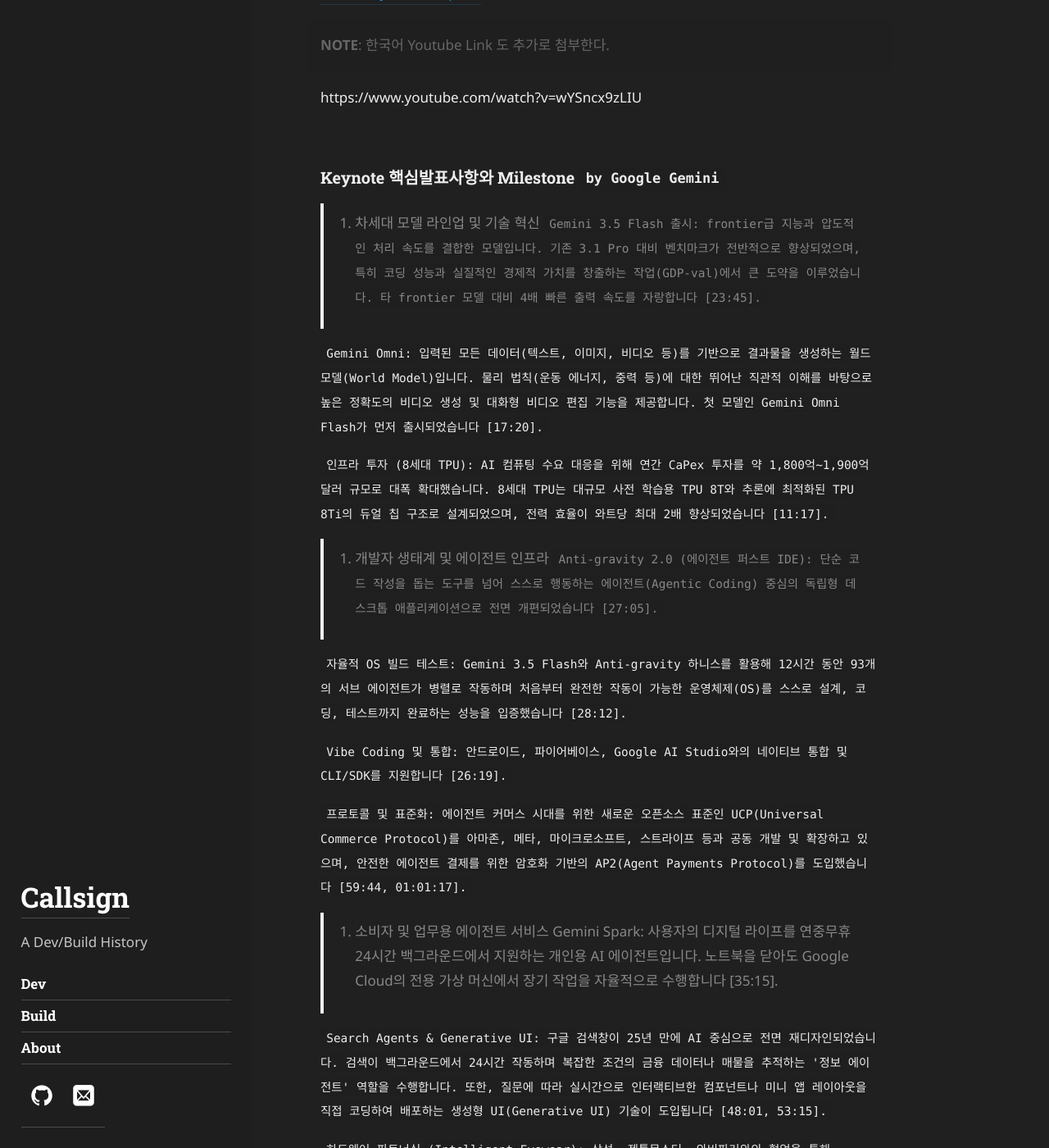
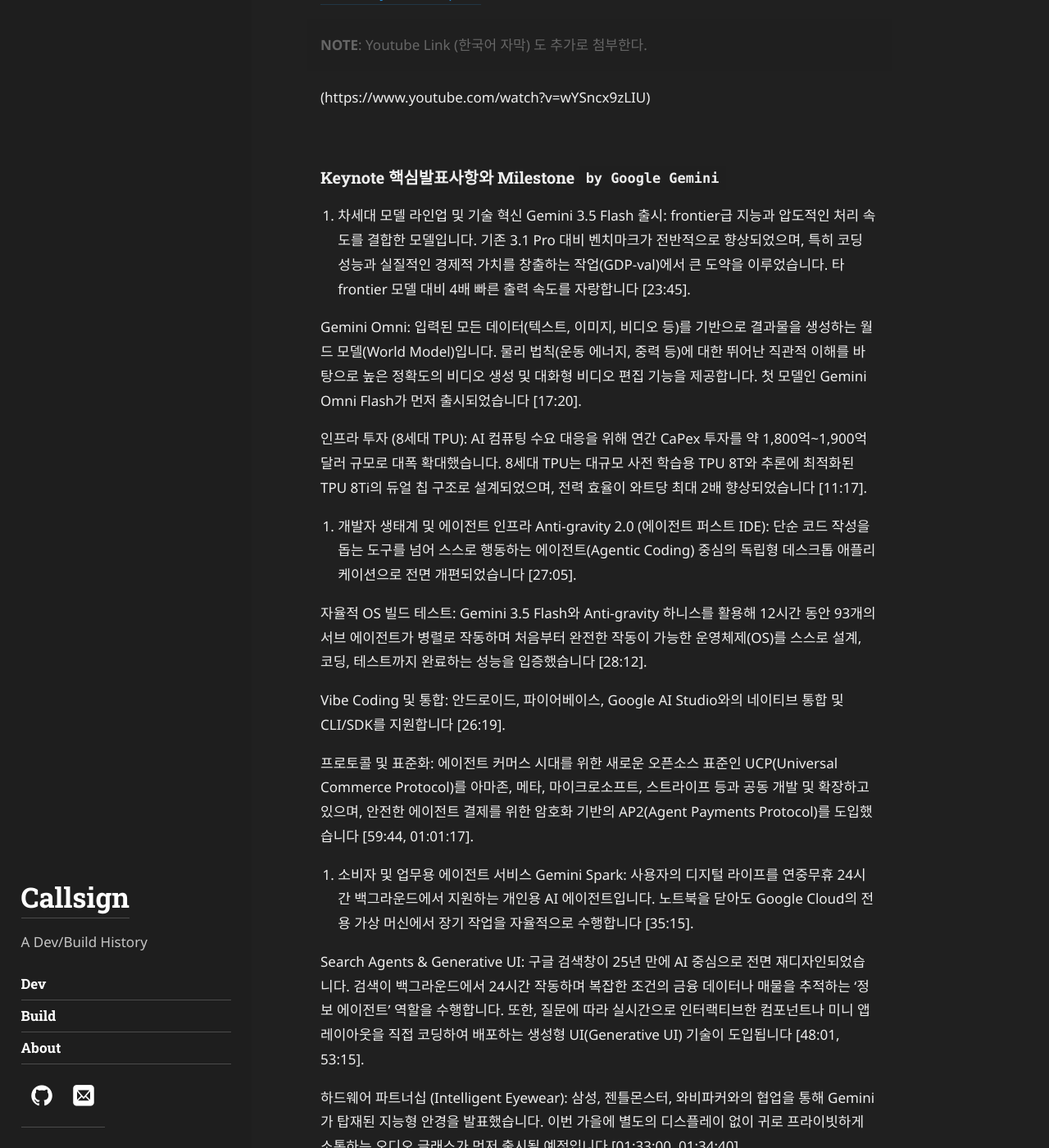
Before and after one commit to callsign88/callsign88.github.io, a Jekyll site: the page built from _posts/2026-05-26-Post-AIPro.md, in a window 1280 px wide and 1400 px high, scrolled down 793 px. Shown: the whole window at 82% size. Built offline with Jekyll 4.4.1, drawn with Linux system fonts in a browser that asks for light colours; some web fonts are replaced.

Commit message:
Refine formatting and content of Google I/O '26 post

```diff
--- a/_posts/2026-05-26-Post-AIPro.md
+++ b/_posts/2026-05-26-Post-AIPro.md
@@ -18,40 +18,41 @@
 
 [Watch keynote recaps](https://www.youtube.com/playlist?list=PLOU2XLYxmsILVF9qmspC4i4R0t3o64HSx)
 
-**NOTE**: 한국어 Youtube Link 도 추가로 첨부한다.
+**NOTE**: Youtube Link (한국어 자막) 도 추가로 첨부한다.
 {:.message}
 
-https://www.youtube.com/watch?v=wYSncx9zLIU
+(https://www.youtube.com/watch?v=wYSncx9zLIU)
 
 ### Keynote 핵심발표사항와 Milestone `by Google Gemini`
 
->1. 차세대 모델 라인업 및 기술 혁신
-`Gemini 3.5 Flash 출시: frontier급 지능과 압도적인 처리 속도를 결합한 모델입니다. 기존 3.1 Pro 대비 벤치마크가 전반적으로 향상되었으며, 특히 코딩 성능과 실질적인 경제적 가치를 창출하는 작업(GDP-val)에서 큰 도약을 이루었습니다. 타 frontier 모델 대비 4배 빠른 출력 속도를 자랑합니다 [23:45].`
+1. 차세대 모델 라인업 및 기술 혁신
+Gemini 3.5 Flash 출시: frontier급 지능과 압도적인 처리 속도를 결합한 모델입니다. 기존 3.1 Pro 대비 벤치마크가 전반적으로 향상되었으며, 특히 코딩 성능과 실질적인 경제적 가치를 창출하는 작업(GDP-val)에서 큰 도약을 이루었습니다. 타 frontier 모델 대비 4배 빠른 출력 속도를 자랑합니다 [23:45].
 
-`Gemini Omni: 입력된 모든 데이터(텍스트, 이미지, 비디오 등)를 기반으로 결과물을 생성하는 월드 모델(World Model)입니다. 물리 법칙(운동 에너지, 중력 등)에 대한 뛰어난 직관적 이해를 바탕으로 높은 정확도의 비디오 생성 및 대화형 비디오 편집 기능을 제공합니다. 첫 모델인 Gemini Omni Flash가 먼저 출시되었습니다 [17:20].`
+Gemini Omni: 입력된 모든 데이터(텍스트, 이미지, 비디오 등)를 기반으로 결과물을 생성하는 월드 모델(World Model)입니다. 물리 법칙(운동 에너지, 중력 등)에 대한 뛰어난 직관적 이해를 바탕으로 높은 정확도의 비디오 생성 및 대화형 비디오 편집 기능을 제공합니다. 첫 모델인 Gemini Omni Flash가 먼저 출시되었습니다 [17:20].
 
-`인프라 투자 (8세대 TPU): AI 컴퓨팅 수요 대응을 위해 연간 CaPex 투자를 약 1,800억~1,900억 달러 규모로 대폭 확대했습니다. 8세대 TPU는 대규모 사전 학습용 TPU 8T와 추론에 최적화된 TPU 8Ti의 듀얼 칩 구조로 설계되었으며, 전력 효율이 와트당 최대 2배 향상되었습니다 [11:17].`
+인프라 투자 (8세대 TPU): AI 컴퓨팅 수요 대응을 위해 연간 CaPex 투자를 약 1,800억~1,900억 달러 규모로 대폭 확대했습니다. 8세대 TPU는 대규모 사전 학습용 TPU 8T와 추론에 최적화된 TPU 8Ti의 듀얼 칩 구조로 설계되었으며, 전력 효율이 와트당 최대 2배 향상되었습니다 [11:17].
 
->2. 개발자 생태계 및 에이전트 인프라
-`Anti-gravity 2.0 (에이전트 퍼스트 IDE): 단순 코드 작성을 돕는 도구를 넘어 스스로 행동하는 에이전트(Agentic Coding) 중심의 독립형 데스크톱 애플리케이션으로 전면 개편되었습니다 [27:05].`
+2. 개발자 생태계 및 에이전트 인프라
+Anti-gravity 2.0 (에이전트 퍼스트 IDE): 단순 코드 작성을 돕는 도구를 넘어 스스로 행동하는 에이전트(Agentic Coding) 중심의 독립형 데스크톱 애플리케이션으로 전면 개편되었습니다 [27:05].
 
-`자율적 OS 빌드 테스트: Gemini 3.5 Flash와 Anti-gravity 하니스를 활용해 12시간 동안 93개의 서브 에이전트가 병렬로 작동하며 처음부터 완전한 작동이 가능한 운영체제(OS)를 스스로 설계, 코딩, 테스트까지 완료하는 성능을 입증했습니다 [28:12].`
+자율적 OS 빌드 테스트: Gemini 3.5 Flash와 Anti-gravity 하니스를 활용해 12시간 동안 93개의 서브 에이전트가 병렬로 작동하며 처음부터 완전한 작동이 가능한 운영체제(OS)를 스스로 설계, 코딩, 테스트까지 완료하는 성능을 입증했습니다 [28:12].
 
-`Vibe Coding 및 통합: 안드로이드, 파이어베이스, Google AI Studio와의 네이티브 통합 및 CLI/SDK를 지원합니다 [26:19].`
+Vibe Coding 및 통합: 안드로이드, 파이어베이스, Google AI Studio와의 네이티브 통합 및 CLI/SDK를 지원합니다 [26:19].
 
-`프로토콜 및 표준화: 에이전트 커머스 시대를 위한 새로운 오픈소스 표준인 UCP(Universal Commerce Protocol)를 아마존, 메타, 마이크로소프트, 스트라이프 등과 공동 개발 및 확장하고 있으며, 안전한 에이전트 결제를 위한 암호화 기반의 AP2(Agent Payments Protocol)를 도입했습니다 [59:44, 01:01:17].`
+프로토콜 및 표준화: 에이전트 커머스 시대를 위한 새로운 오픈소스 표준인 UCP(Universal Commerce Protocol)를 아마존, 메타, 마이크로소프트, 스트라이프 등과 공동 개발 및 확장하고 있으며, 안전한 에이전트 결제를 위한 암호화 기반의 AP2(Agent Payments Protocol)를 도입했습니다 [59:44, 01:01:17].
 
->3. 소비자 및 업무용 에이전트 서비스
+3. 소비자 및 업무용 에이전트 서비스
 Gemini Spark: 사용자의 디지털 라이프를 연중무휴 24시간 백그라운드에서 지원하는 개인용 AI 에이전트입니다. 노트북을 닫아도 Google Cloud의 전용 가상 머신에서 장기 작업을 자율적으로 수행합니다 [35:15].
 
-`Search Agents & Generative UI: 구글 검색창이 25년 만에 AI 중심으로 전면 재디자인되었습니다. 검색이 백그라운드에서 24시간 작동하며 복잡한 조건의 금융 데이터나 매물을 추적하는 '정보 에이전트' 역할을 수행합니다. 또한, 질문에 따라 실시간으로 인터랙티브한 컴포넌트나 미니 앱 레이아웃을 직접 코딩하여 배포하는 생성형 UI(Generative UI) 기술이 도입됩니다 [48:01, 53:15].`
+Search Agents & Generative UI: 구글 검색창이 25년 만에 AI 중심으로 전면 재디자인되었습니다. 검색이 백그라운드에서 24시간 작동하며 복잡한 조건의 금융 데이터나 매물을 추적하는 '정보 에이전트' 역할을 수행합니다. 또한, 질문에 따라 실시간으로 인터랙티브한 컴포넌트나 미니 앱 레이아웃을 직접 코딩하여 배포하는 생성형 UI(Generative UI) 기술이 도입됩니다 [48:01, 53:15].
 
-`하드웨어 파트너십 (Intelligent Eyewear): 삼성, 젠틀몬스터, 와비파커와의 협업을 통해 Gemini가 탑재된 지능형 안경을 발표했습니다. 이번 가을에 별도의 디스플레이 없이 귀로 프라이빗하게 소통하는 오디오 글래스가 먼저 출시될 예정입니다 [01:33:00, 01:34:40].`
+하드웨어 파트너십 (Intelligent Eyewear): 삼성, 젠틀몬스터, 와비파커와의 협업을 통해 Gemini가 탑재된 지능형 안경을 발표했습니다. 이번 가을에 별도의 디스플레이 없이 귀로 프라이빗하게 소통하는 오디오 글래스가 먼저 출시될 예정입니다 [01:33:00, 01:34:40].
 
->4. 책임감 있는 AI 및 과학을 위한 AI
+4. 책임감 있는 AI 및 과학을 위한 AI
 Synth ID 및 투명성: AI가 생성한 이미지, 비디오, 오디오에 보이지 않는 워터마크를 심는 Synth ID가 오픈AI, 카카오, 린랩스 등으로 확대 적용되며, 크롬 및 검색을 통해 'AI 생성 여부'를 바로 검증할 수 있는 콘텐츠 자격 증명 기능이 추가됩니다 [02:20:53, 02:22:45].
 
-`Gemini for Science: 복잡한 시뮬레이션을 통해 허리케인 경로를 예측하는 Weather Next, 기후 변화 및 식량 안보 문제를 다루는 Alpha Earth Foundations, 그리고 이소모픽 랩스(Isomorphic Labs)를 통한 면역 질환 및 암 치료제 개발 등 과학적 연구 속도를 디지털 스피드로 가속화하고 있습니다 [01:46:39, 01:47:21].`
+Gemini for Science: 복잡한 시뮬레이션을 통해 허리케인 경로를 예측하는 Weather Next, 기후 변화 및 식량 안보 문제를 다루는 Alpha Earth Foundations, 그리고 이소모픽 랩스(Isomorphic Labs)를 통한 면역 질환 및 암 치료제 개발 등 과학적 연구 속도를 디지털 스피드로 가속화하고 있습니다 [01:46:39, 01:47:21].
+
 
 
 
```
